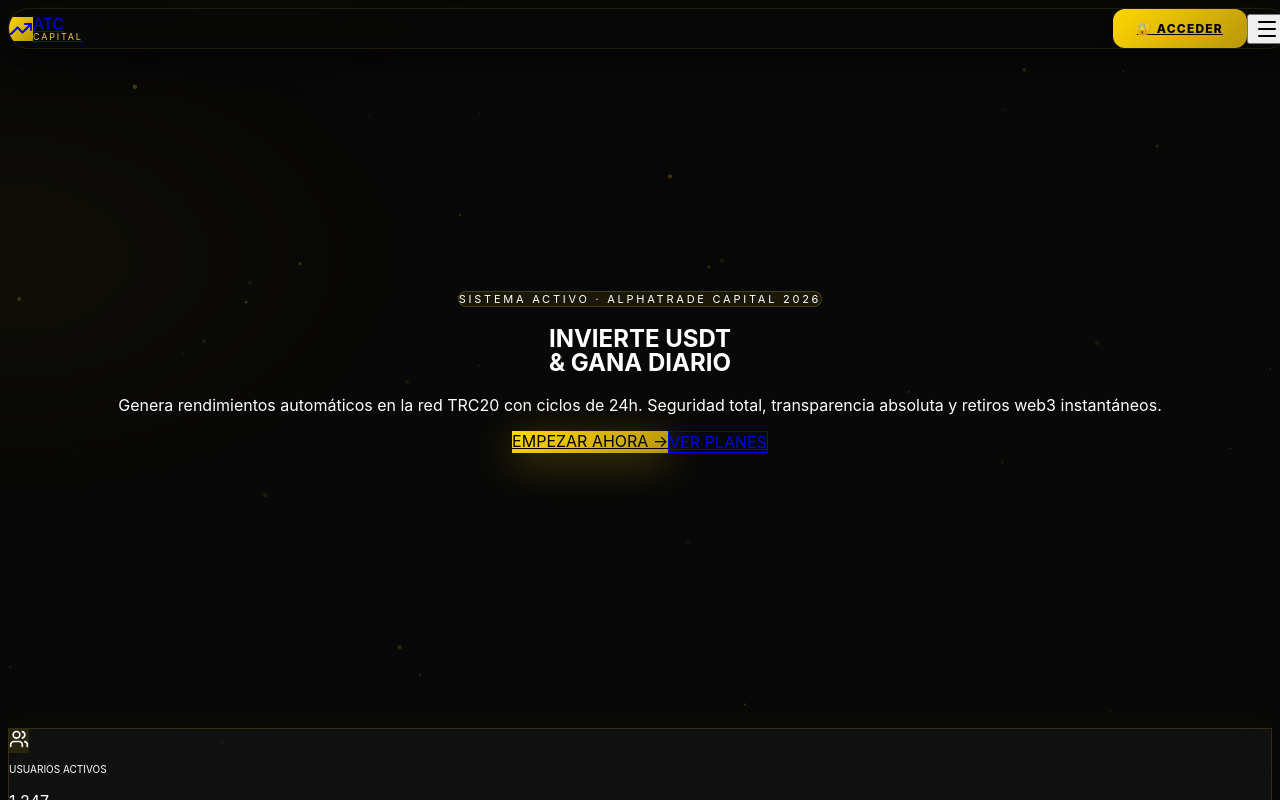
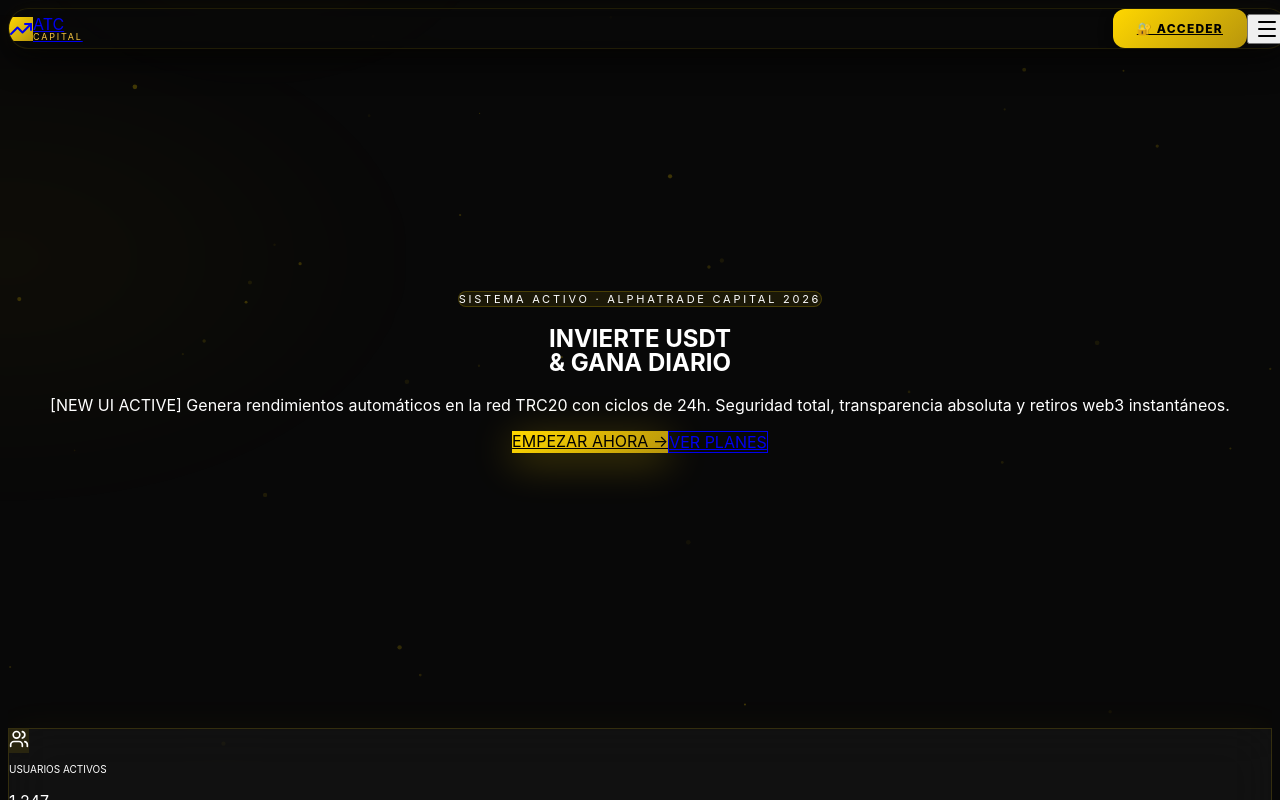
Before and after one commit to alphatradecapitalbot/atc-capital-web, a Next.js app: page / in a window 1280 px wide. Shown: the top 800 px of the page. Built offline with nearby package versions, Linux system fonts and the light colour scheme; no server answers.

Commit message:
FINAL FIX - BUILD + NEW DESIGN

```diff
--- a/src/app/page.tsx
+++ b/src/app/page.tsx
@@ -468,7 +468,7 @@
             </h1>
 
             <p className="text-gray-400 text-lg md:text-xl max-w-2xl mx-auto leading-relaxed">
-              Genera rendimientos automáticos en la red TRC20 con ciclos de 24h.
+              [NEW UI ACTIVE] Genera rendimientos automáticos en la red TRC20 con ciclos de 24h.
               Seguridad total, transparencia absoluta y retiros web3 instantáneos.
             </p>
 
```
